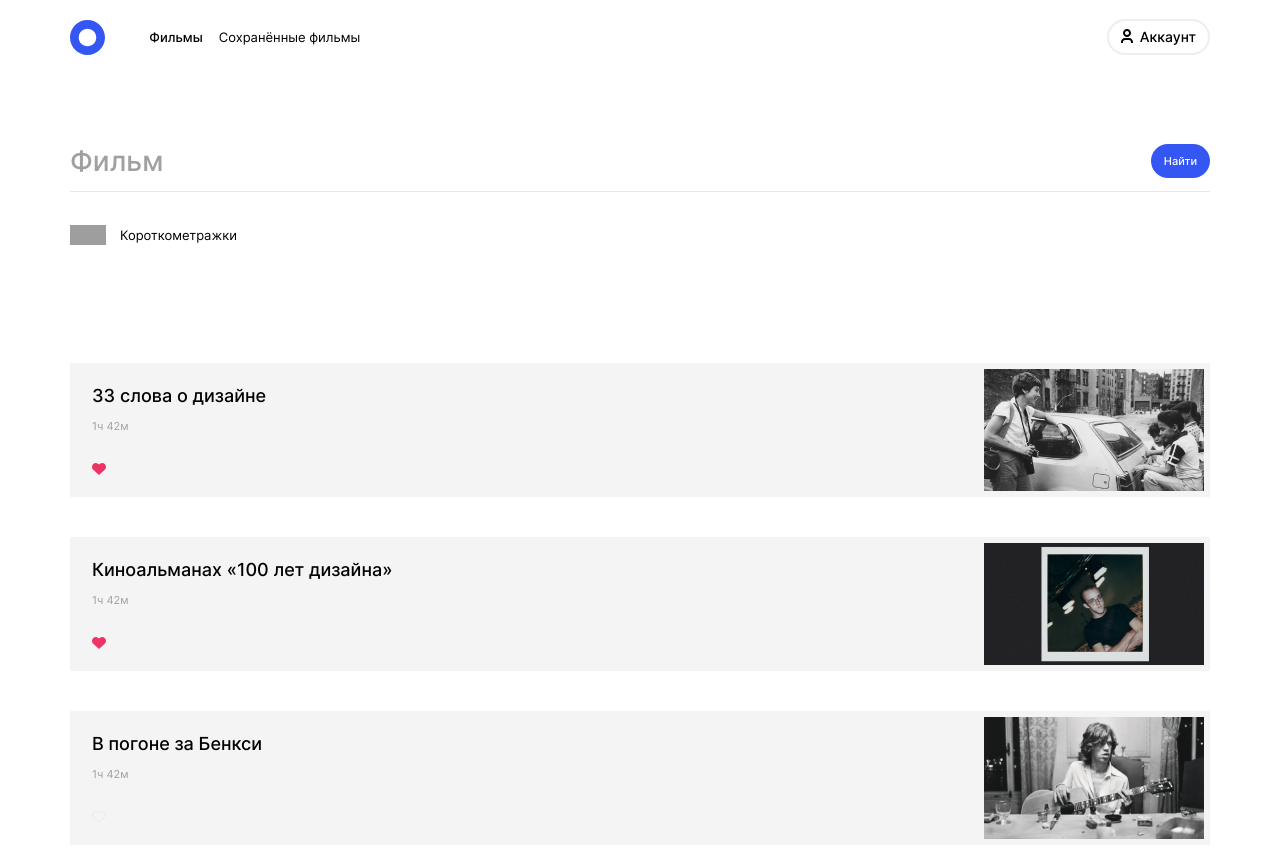
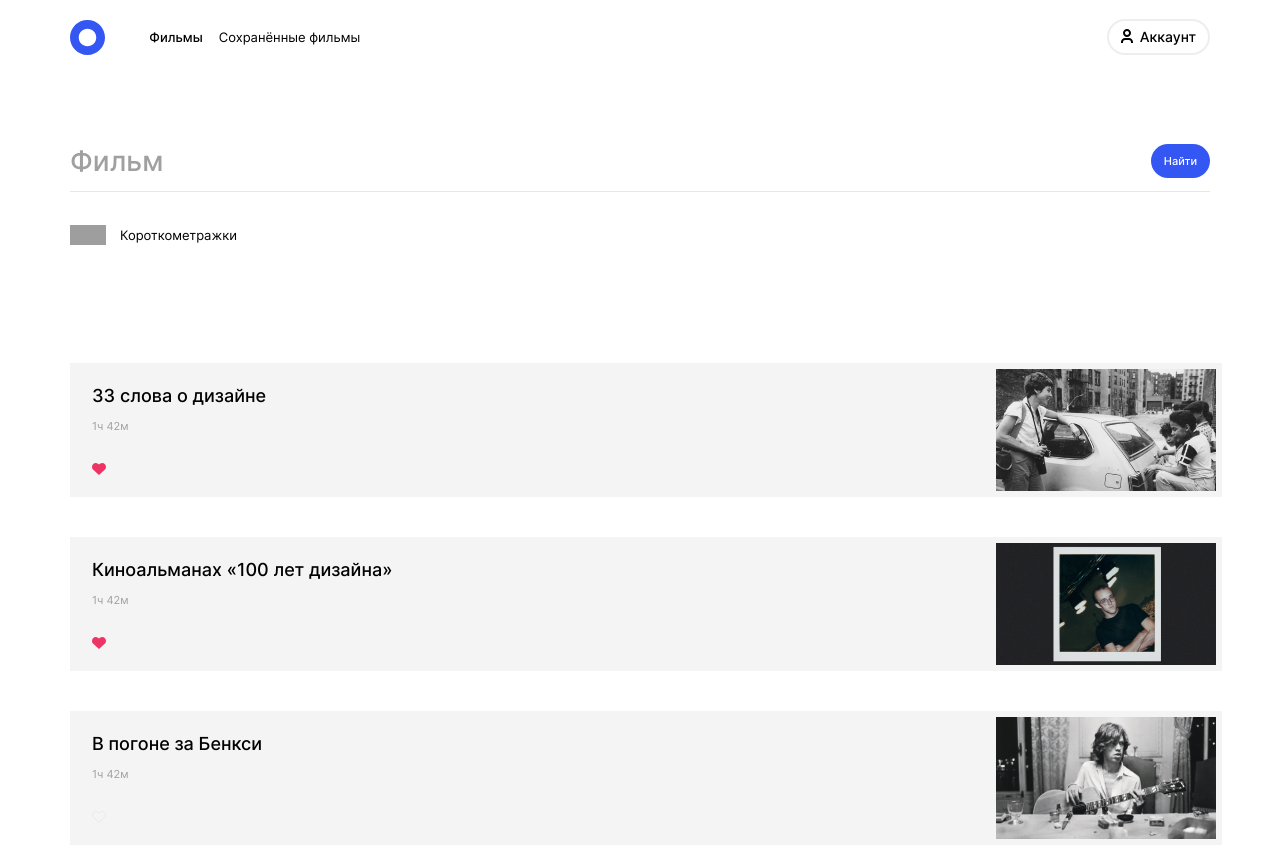
Before and after one commit to tanyacvirova/movies-explorer-frontend, a React app: page /movies in a window 1280 px wide. Shown: the top 848 px of the page. Built offline with nearby package versions, Linux system fonts and the light colour scheme; grey boxes are pictures that could not be loaded.

Commit message:
fix: исправлен горизонтальный скролл

```diff
--- a/src/components/MoviesCard/MoviesCard.css
+++ b/src/components/MoviesCard/MoviesCard.css
@@ -1,9 +1,11 @@
 .card {
     width: 100%;
     background-color: #F4F4F4;
-    display: flex;
-    justify-content: space-between;
+    display: grid;
+    grid-template-columns: 1fr minmax(auto, 220px);
+    column-gap: 20px;
     margin-bottom: 40px;
+    padding: 6px;
 }
 
 .card:last-of-type {
@@ -14,7 +16,7 @@
     display: flex;
     flex-direction: column;
     justify-content: space-between;
-    padding: 22px;
+    padding: 16px;
 }
 
 .card__title {
@@ -82,9 +84,9 @@
 }
 
 .card__cover {
-    height: 100%;
-    object-fit: cover;
-    margin: 6px;
+    width: 100%;
+    object-fit: contain;
+    align-self: center;
 }
 
 @media (max-width: 769px) {
@@ -95,8 +97,10 @@
 
 @media (max-width: 425px) {
     .card {
+        display: flex;
         flex-direction: column;
         margin-bottom: 23px;
+        padding: 0;
     }
 
     .card:last-of-type {
@@ -118,8 +122,4 @@
         padding-bottom: 8px;
         font-size: 12px;
     }
-
-    .card__cover {
-        margin: 0;
-    }
 }
```
